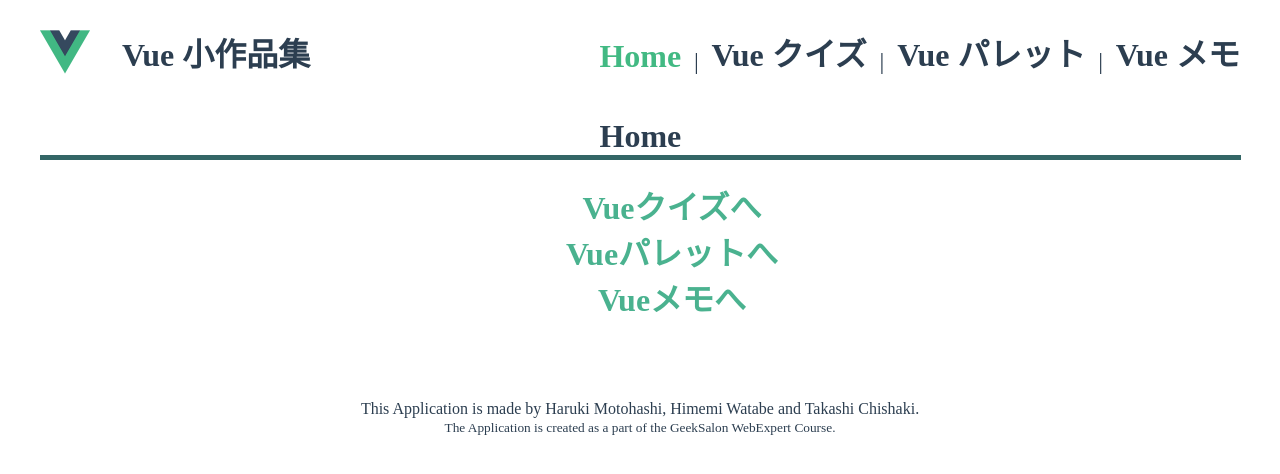
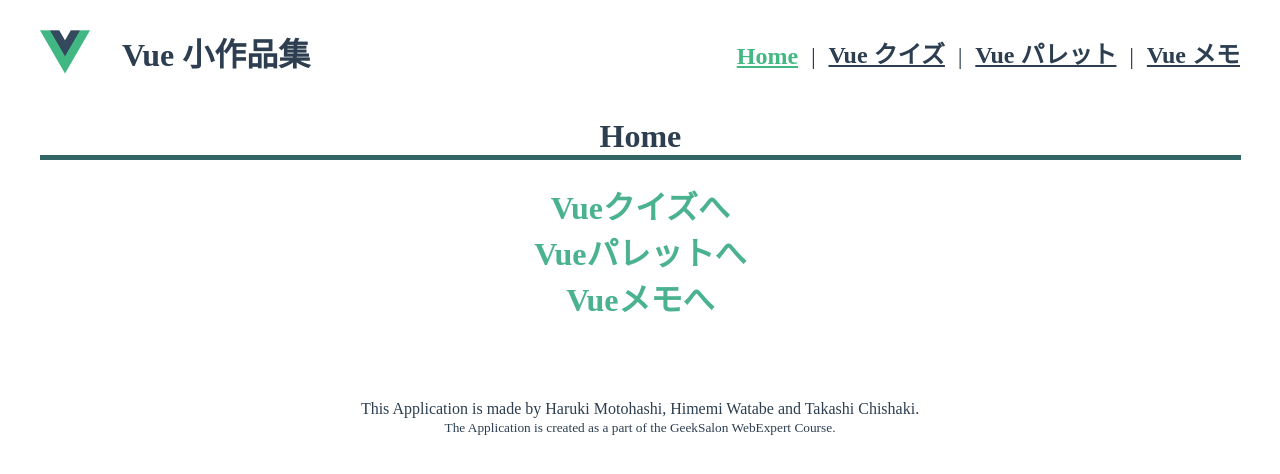
Before and after one commit to webex14-team-8/team-demo-app, a Vue app: page / in a window 1280 px wide. Shown: the top 474 px of the page. Built offline with nearby package versions, Linux system fonts and the light colour scheme.

Commit message:
HomeViewに修正を加えました。

```diff
--- a/src/views/HomeView.vue
+++ b/src/views/HomeView.vue
@@ -1,13 +1,13 @@
 <template>
   <h1 class="home">Home</h1>
   <div class="link">
-    <a href="./quiz">Vueクイズへ</a>
-    <a href="./palette">Vueパレットへ</a>
-    <a href="./memo">Vueメモへ</a>
+    <router-link to="./quiz">Vueクイズへ</router-link>
+    <router-link to="./palette">Vueパレットへ</router-link>
+    <router-link to="./memo">Vueメモへ</router-link>
   </div>
 </template>
 
-<style>
+<style scoped>
 .home {
   width: 95%;
   text-align: center;
@@ -23,6 +23,7 @@ a {
   color: rgb(74, 178, 143);
   font-size: xx-large;
   font-weight: bolder;
+  margin-right: 5%;
 }
 a:hover {
   text-decoration: underline;
```
